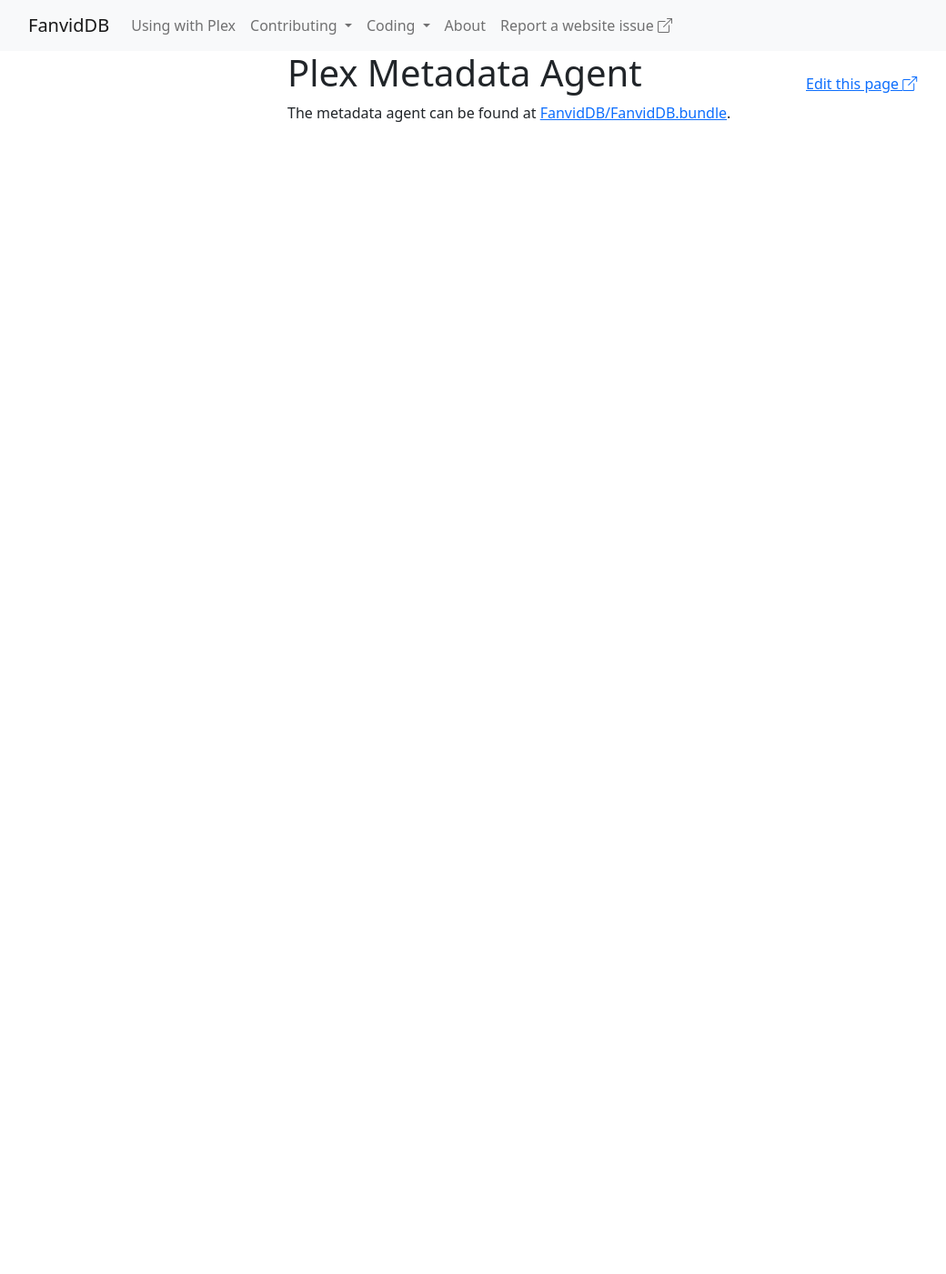
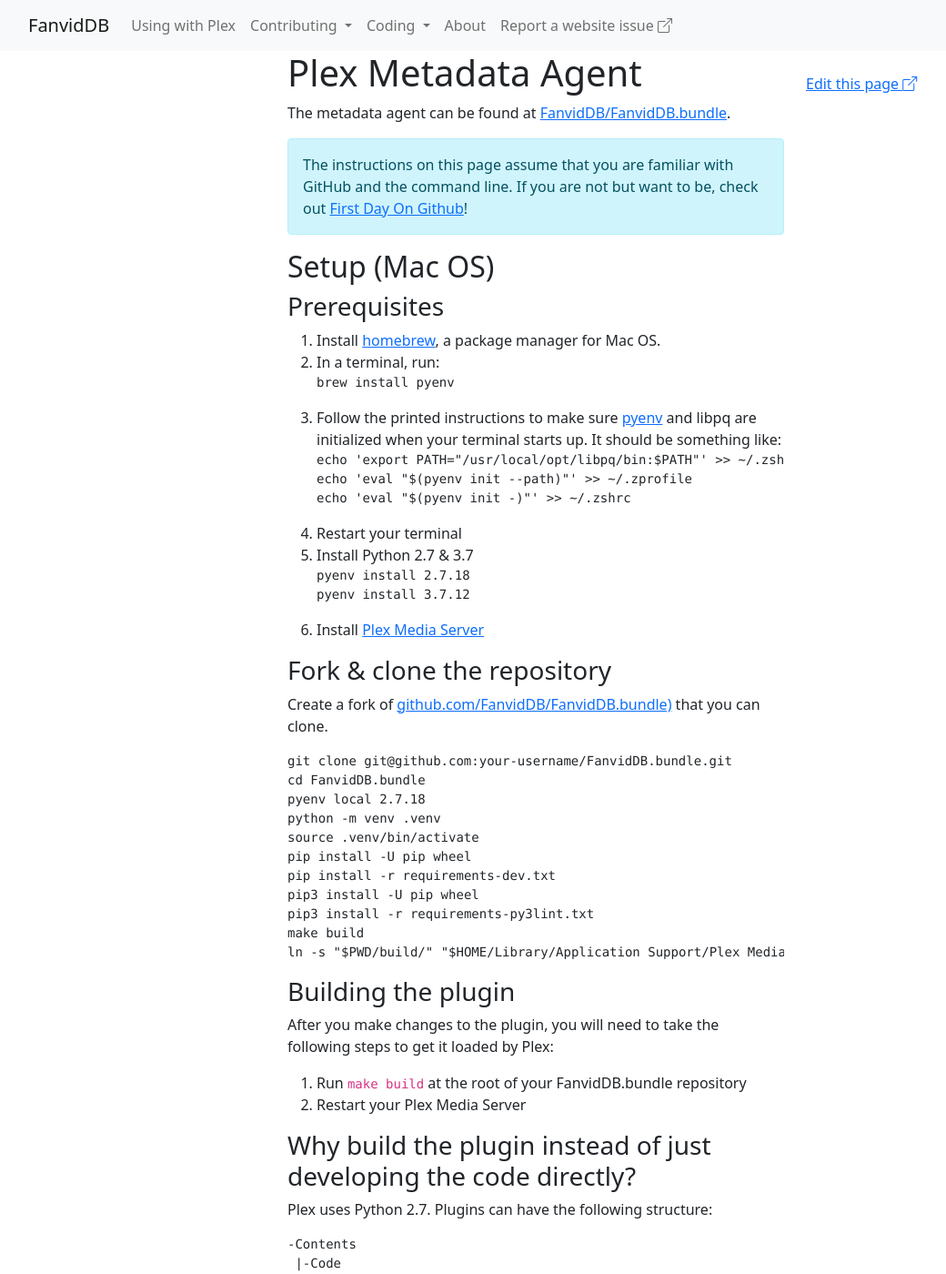
Before and after one commit to FanvidDB/fanviddb-server, a Jekyll site: the page built from docs/coding/metadata-agent.md, in a window 1280 px wide and 1400 px high. Shown: the whole window at 91% size, without its empty margins (51-1091 px from the left). Built offline with Jekyll 4.4.1, drawn with Linux system fonts in a browser that asks for light colours; nearby versions of some CDN libraries; some of the changed text lies outside the part shown.

Commit message:
Added usage and coding docs for metadata agent

````diff
--- a/docs/coding/metadata-agent.md
+++ b/docs/coding/metadata-agent.md
@@ -6,3 +6,103 @@
 # Plex Metadata Agent
 
 The metadata agent can be found at [FanvidDB/FanvidDB.bundle](https://github.com/FanvidDB/FanvidDB.bundle).
+
+<div class="alert alert-info" role="alert">
+  The instructions on this page assume that you are familiar with GitHub and the command line.
+  If you are not but want to be, check out <a href="https://lab.github.com/githubtraining/first-day-on-github">First Day On Github</a>!
+</div>
+
+## Setup (Mac OS)
+
+### Prerequisites
+
+1. Install [homebrew](https://brew.sh/), a package manager for Mac OS.
+2. In a terminal, run:
+   ```
+   brew install pyenv
+   ```
+3. Follow the printed instructions to make sure [pyenv](https://github.com/pyenv/pyenv) and libpq are initialized when your terminal starts up. It should be something like:
+   ```
+   echo 'export PATH="/usr/local/opt/libpq/bin:$PATH"' >> ~/.zshrc
+   echo 'eval "$(pyenv init --path)"' >> ~/.zprofile
+   echo 'eval "$(pyenv init -)"' >> ~/.zshrc
+   ```
+4. Restart your terminal
+5. Install Python 2.7 & 3.7
+   ```
+   pyenv install 2.7.18
+   pyenv install 3.7.12
+   ```
+6. Install [Plex Media Server](https://www.plex.tv/media-server-downloads/)
+
+### Fork & clone the repository
+
+Create a fork of [github.com/FanvidDB/FanvidDB.bundle)](https://github.com/FanvidDB/FanvidDB.bundle) that you can clone.
+
+```bash
+git clone git@github.com:your-username/FanvidDB.bundle.git
+cd FanvidDB.bundle
+pyenv local 2.7.18
+python -m venv .venv
+source .venv/bin/activate
+pip install -U pip wheel
+pip install -r requirements-dev.txt
+pip3 install -U pip wheel
+pip3 install -r requirements-py3lint.txt
+make build
+ln -s "$PWD/build/" "$HOME/Library/Application Support/Plex Media Server/Plug-ins/FanvidDB.bundle"
+```
+
+### Building the plugin
+
+After you make changes to the plugin, you will need to take the following steps to get it loaded by Plex:
+
+1. Run `make build` at the root of your FanvidDB.bundle repository
+2. Restart your Plex Media Server
+
+### Why build the plugin instead of just developing the code directly?
+
+Plex uses Python 2.7. Plugins can have the following structure:
+
+```
+-Contents
+ |-Code
+ | |-# python code lives here
+ |-Libraries
+ | |-Shared
+ | | |-# additional python dependencies for the plugin can live here.
+ |-DefaultPrefs.json
+ |-Info.plist
+```
+
+It also runs a special embedded version of python that has some unusual properties, like additional superglobal variables (which are defined in the Framework.bundle that is included in the base Plex Media Server installation).
+
+Treating the final plugin as a built artifact allows developers to use modern python development practices, and the build process can take any necessary steps to ensure that the resulting code will also run inside Plex.
+
+## Running tests
+
+Tests use [the pytest framework](https://docs.pytest.org/) and can be run with the following command:
+
+```bash
+pytest
+```
+
+## Before you push new code
+
+If you make changes to the backend code, make sure to run the following commands prior to creating a pull request:
+
+```bash
+pytest    # Runs python tests
+make fmt  # Auto-enforces code style
+make lint # Checks code style
+```
+
+## Troubleshooting (Mac)
+
+Assuming you are developing on a machine that is also running plex media server, you can find the latest [logs](https://support.plex.tv/articles/200250417-plex-media-server-log-files/) at `~/Library/Logs/Plex Media Server/`
+
+Plex has nested layers of services that call each other, and each have separate logs. You may need to investigate all the following logs to find relevant errors if something isn't working right (from innermost layer to outermost):
+
+- `PMS Plugin Logs/com.fanviddb.agents.fanvids.log`
+- `com.plexapp.system.log`
+- `Plex Media Server.log`
````
Also changed, not shown: docs/index.md (+8 -1 lines).
